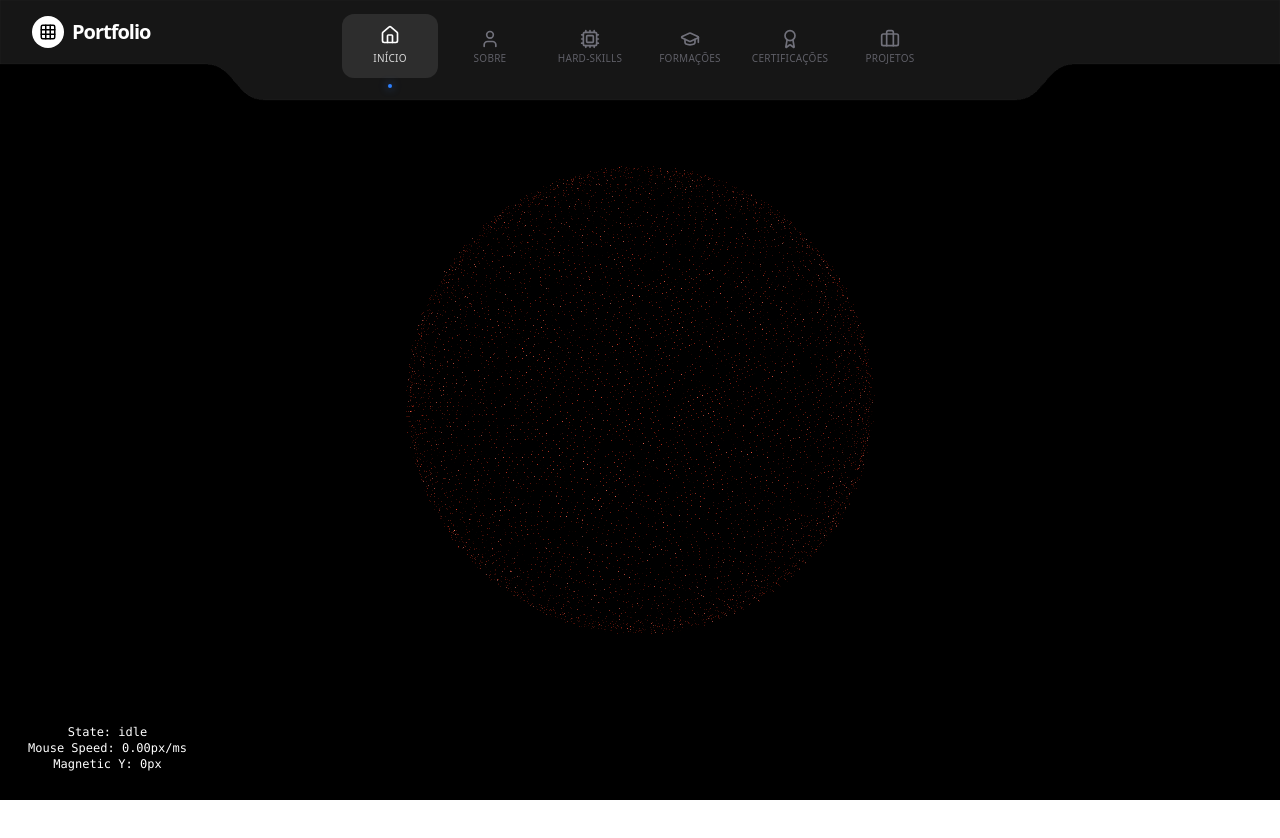
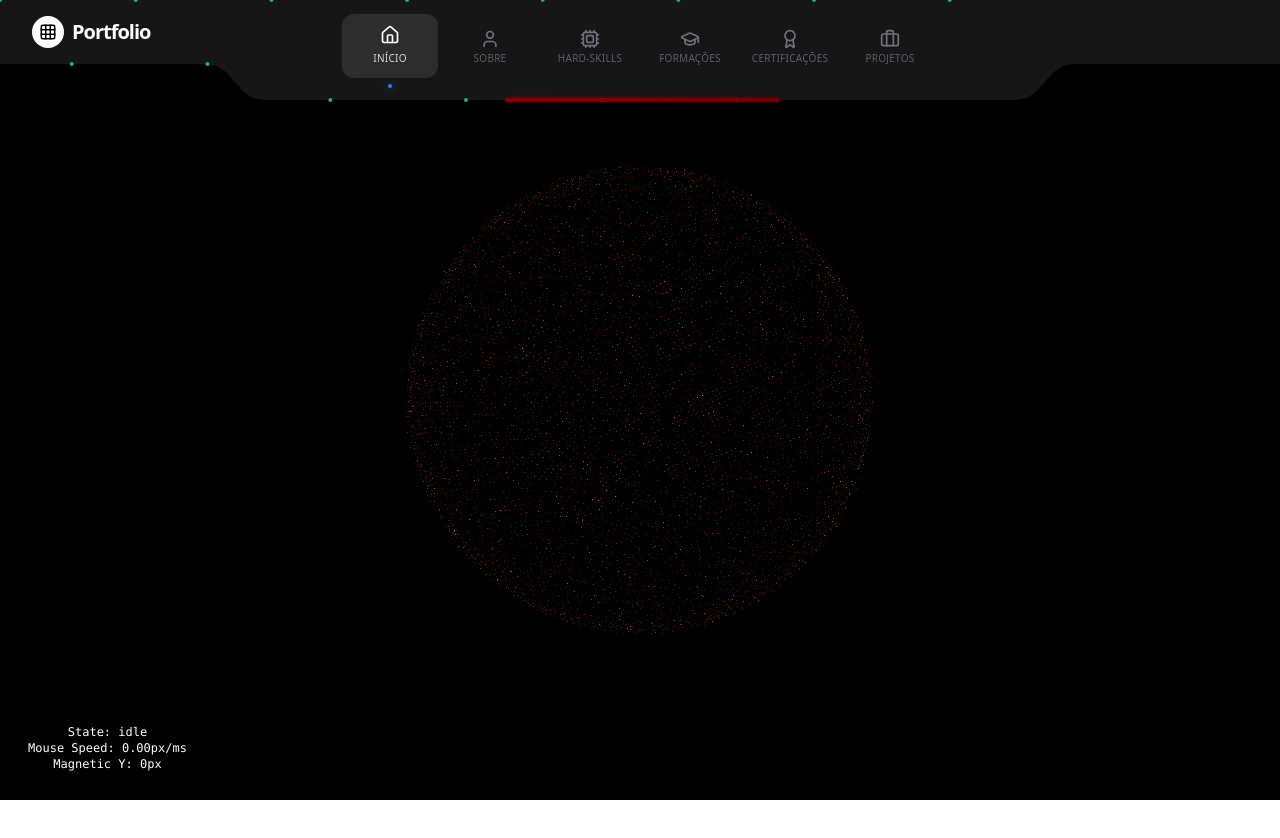
Before and after one commit to exdrama23/interactive-portfolio, a React (Vite) app: page /header in a window 1280 px wide. Shown: the top 838 px of the page. Built offline with nearby package versions, Linux system fonts and the light colour scheme.

Commit message:
cobra header

```diff
--- a/package.json
+++ b/package.json
@@ -27,6 +27,7 @@
     "lucide-react": "^0.563.0",
     "react": "^19.2.0",
     "react-dom": "^19.2.0",
+    "react-github-calendar": "^5.0.5",
     "react-intersection-observer": "^10.0.2",
     "react-particles": "^2.12.2",
     "react-router-dom": "^7.12.0",
--- /dev/null
+++ b/src/components/GithubPessoal.tsx
@@ -0,0 +1,20 @@
+export default function SecaoSobre() {
+  return (
+    <div className="flex flex-col items-center justify-center p-10 bg-[#141414] text-white">
+      <h2 className="text-2xl font-bold mb-6">Meus Commits Reais</h2>
+
+      {/* O container Glassmorphism */}
+      <div className="p-6 bg-white/5 border border-white/10 rounded-xl backdrop-blur-sm w-full max-w-4xl flex justify-center">
+
+        {/* A Mágica: A imagem do Snake SVG */}
+        <img
+          // O link vai puxar o SVG gerado pelo seu próprio GitHub
+          src="https://raw.githubusercontent.com/exdrama23/exdrama23/output/github-contribution-grid-snake.svg"
+          alt="Snake comendo meus commits do GitHub"
+          className="w-full h-auto drop-shadow-[0_0_15px_rgba(16,185,129,0.3)]"
+        />
+
+      </div>
+    </div>
+  );
+}
--- a/src/components/Header.tsx
+++ b/src/components/Header.tsx
@@ -60,7 +60,7 @@ const NavButton = ({
         )}
     </a>
 );
-
+const ANIMATION_SPEED = 30;
 export default function OrganicHeader() {
   const { width } = useWindowSize();
 
@@ -92,7 +92,8 @@ export default function OrganicHeader() {
   `;
 
   return (
-    <div className="fixed top-0 left-0 w-full z-50 flex justify-center text-white drop-shadow-2xl">
+    <div className="fixed top-0 left-0 w-full z-50 flex justify-center text-white drop-shadow-2xl group">
+
 
       <div className="absolute top-0 left-0 w-full h-[120px] pointer-events-none overflow-visible">
         <svg
@@ -119,6 +120,31 @@ export default function OrganicHeader() {
               <stop offset="80%" stopColor="rgba(255, 255, 255, 0.1)" />
               <stop offset="100%" stopColor="rgba(255, 255, 255, 0)" />
             </linearGradient>
+
+            <linearGradient id="vermilion-gradient" x1="0%" y1="0%" x2="100%" y2="0%">
+              <stop offset="0%" stopColor="#b30000" />
+              <stop offset="50%" stopColor="#800000" />
+              <stop offset="100%" stopColor="#4d0000" />
+            </linearGradient>
+
+            <filter id="glow">
+              <feGaussianBlur stdDeviation="2" result="coloredBlur" />
+              <feMerge>
+                <feMergeNode in="coloredBlur" />
+                <feMergeNode in="SourceGraphic" />
+              </feMerge>
+            </filter>
+
+            <mask id="pacman-mask">
+              <path
+                d={path}
+                stroke="white"
+                strokeWidth="10"
+                fill="none"
+                pathLength="100"
+                className="mask-animation"
+              />
+            </mask>
           </defs>
 
           <path
@@ -130,9 +156,36 @@ export default function OrganicHeader() {
 
           <path
             d={path}
-            stroke="rgba(255,255,255,0.03)"
-            strokeWidth="1"
+            stroke="#10b981"
+            strokeWidth="4"
+            strokeLinecap="round"
+            strokeDasharray="0 5"
             fill="none"
+            pathLength="100"
+            className="opacity-0 transition-opacity duration-500 group-hover:opacity-100"
+          />
+
+          <path
+            d={path}
+            stroke="#10b981"
+            strokeWidth="4"
+            strokeLinecap="round"
+            strokeDasharray="0 5"
+            fill="none"
+            pathLength="100"
+            mask="url(#pacman-mask)"
+            className="opacity-100 transition-opacity duration-500 group-hover:opacity-0"
+          />
+
+          <path
+            d={path}
+            stroke="url(#vermilion-gradient)"
+            strokeWidth="3.5"
+            strokeLinecap="round"
+            fill="none"
+            style={{ filter: 'url(#glow)' }}
+            className="snake-game-animation"
+            pathLength="100"
           />
         </svg>
       </div>
--- a/src/components/sidebar/FloatingMenu.tsx
+++ b/src/components/sidebar/FloatingMenu.tsx
@@ -12,6 +12,7 @@ const FloatingMenu: React.FC<ExtendedFloatingMenuProps> = ({
 }) => {
   const curvedPath = "M 100 -110 L 100 210 Q 10 50 100 -110 Z";
   const flatPath = "M 100 -110 L 100 210 Q 100 50 100 -110 Z";
+
 
   return (
     <AnimatePresence>
@@ -63,7 +64,7 @@ const FloatingMenu: React.FC<ExtendedFloatingMenuProps> = ({
                   d: flatPath,
                   transition: { duration: 0.15, ease: "easeIn" }
                 }}
-                fill="white"
+                fill={"#191919"}
                 vectorEffect="non-scaling-stroke"/>
             </svg>
 
@@ -72,9 +73,9 @@ const FloatingMenu: React.FC<ExtendedFloatingMenuProps> = ({
               className="absolute inset-0 flex items-center justify-end pr-6 pl-4">
               <button className="relative w-10 h-10 rounded-full flex items-center justify-end bg-transparent pointer-events-none">
                 <div className="relative w-6 h-5 flex flex-col justify-between">
-                  <span className="w-full h-0.5 bg-black transition-all duration-300 group-hover:w-1/2 self-end" />
-                  <span className="w-full h-0.5 bg-black transition-all duration-300" />
-                  <span className="w-full h-0.5 bg-black transition-all duration-300 group-hover:w-1/2 self-end" />
+                  <span className="w-full h-0.5 bg-white transition-all duration-300 group-hover:w-1/2 self-end" />
+                  <span className="w-full h-0.5 bg-white transition-all duration-300" />
+                  <span className="w-full h-0.5 bg-white transition-all duration-300 group-hover:w-1/2 self-end" />
                 </div>
               </button>
             </motion.div>
--- a/src/index.css
+++ b/src/index.css
@@ -2,6 +2,27 @@
 
 @import "tailwindcss";
 
+.snake-game-animation {
+  /* A cobra tem tamanho 10, e 90 de espaço vazio */
+  stroke-dasharray: 10 90;
+  animation: snakeRun 8s linear infinite;
+}
+
+.mask-animation {
+  /* A máscara exibe os commits por 70% do caminho, e esconde eles (come) por 30% logo atrás da cobra */
+  stroke-dasharray: 70 30;
+  animation: snakeRun 8s linear infinite;
+}
+
+/* Ambas usam a mesma animação para nunca saírem de sincronia! */
+@keyframes snakeRun {
+  from {
+    stroke-dashoffset: 100;
+  }
+  to {
+    stroke-dashoffset: 0;
+  }
+}
 /* html, body, #root {
   width: 100%;
   height: 100%;
--- a/src/pages/Index.tsx
+++ b/src/pages/Index.tsx
@@ -1,4 +1,5 @@
 // import { FlowingSidebar } from '../components/Header';
+import SecaoSobre from '../components/GithubPessoal';
 import Header from '../components/Header';
 import ParticleText from '../components/ParticleText';
 import Sidebar from '../components/Sidebar';
@@ -7,8 +8,8 @@ export function Index() {
   return (
     <div className="relative min-h-screen  bg-white">
       <div className="relative z-20">
-  <Header />
-</div>
+        <Header />
+      </div>
       <div className="absolute inset-0 z-0">
         <ParticleText />
       </div>
@@ -18,6 +19,7 @@ export function Index() {
       <main className="relative z-10 ml-20 p-5 text-white ">
         <div className="pointer-events-auto">
         </div>
+        {/* <SecaoSobre /> */}
       </main>
     </div>
   );
```
Also changed, not shown: 1 other file (tests, documents, lock files or other folders).
